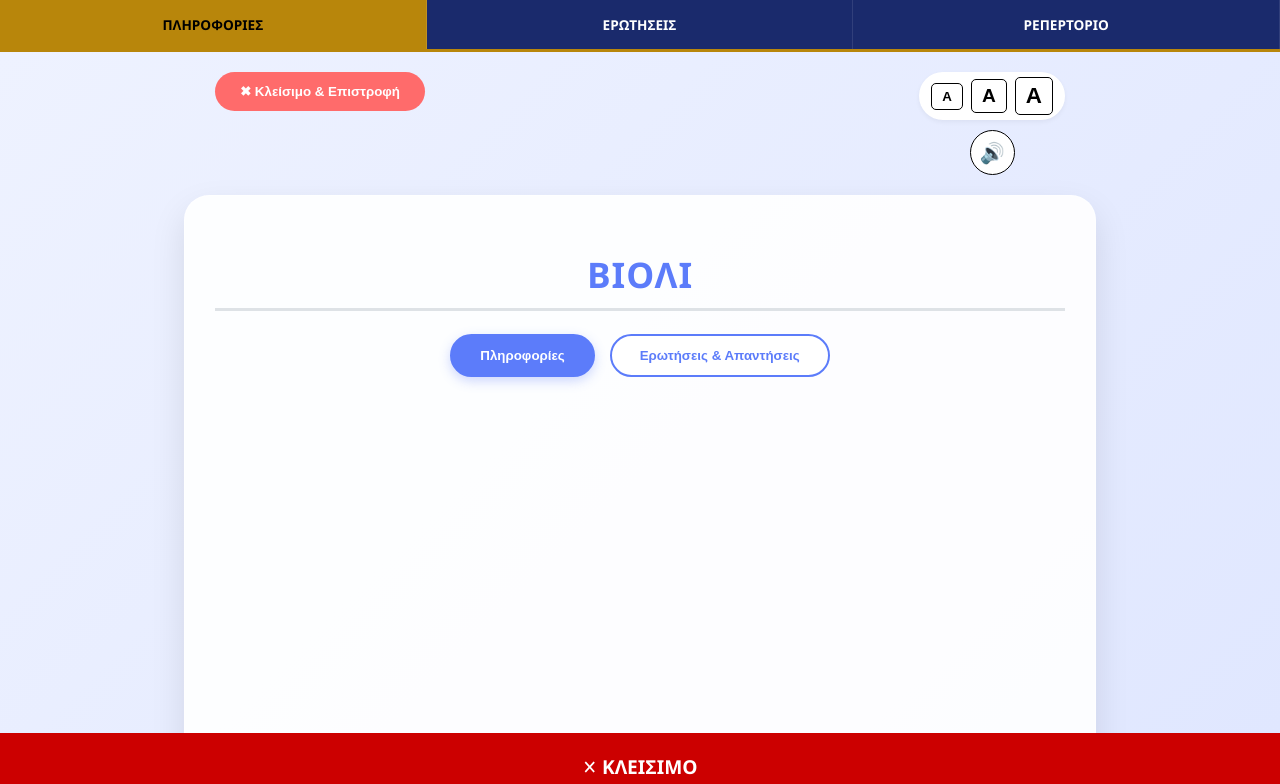
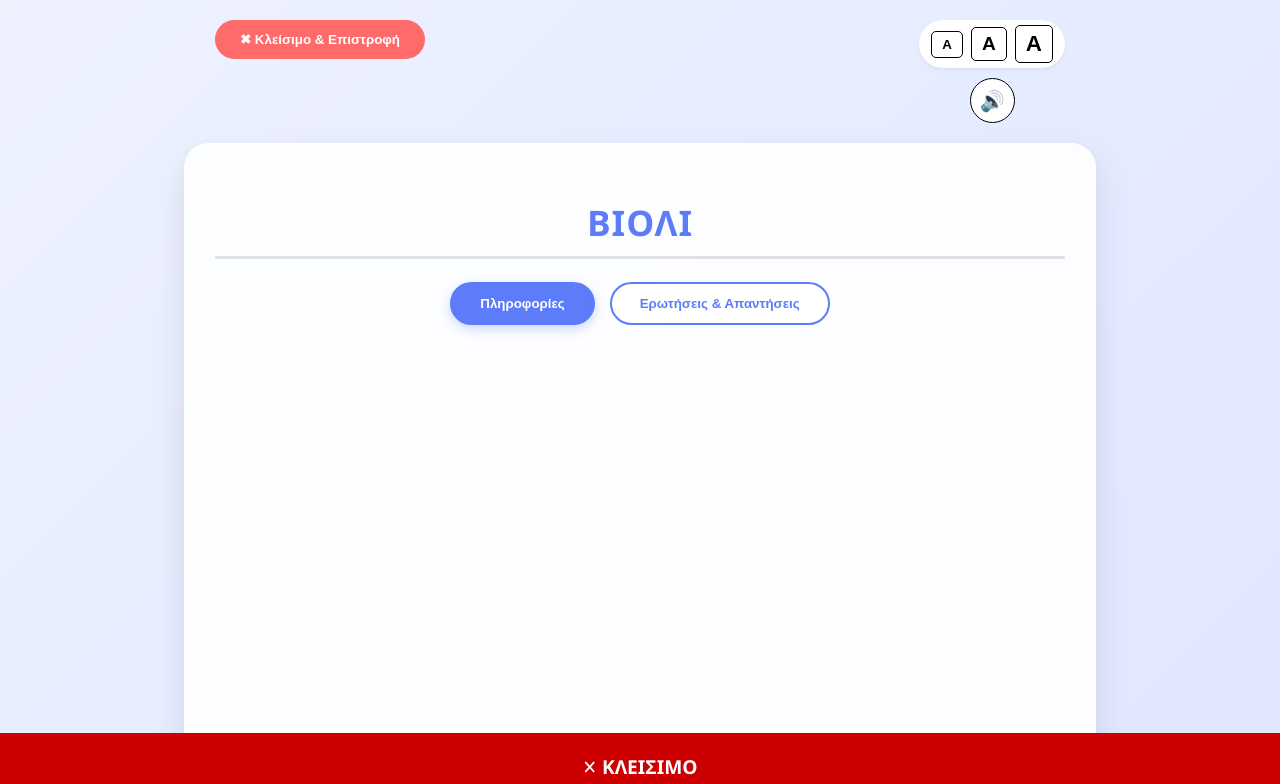
Before and after one commit to mousikisxoleio123-source/mobile, a plain HTML site: page index.html in a window 1280 px wide. Both pictures are taken after a click on the picture 848 px from the left and 133 px from the top of the page. Shown: the top 784 px of the page. Drawn offline with Linux system fonts and the light colour scheme; files whose address does not match are found by name.

Commit message:
Refactor index.html for improved modal functionality

```diff
--- a/index.html
+++ b/index.html
@@ -103,42 +103,17 @@
             display: none;
             flex-direction: column;
             align-items: center;
-            justify-content: flex-start; /* Ξεκινάει από πάνω */
+            justify-content: flex-start;
             z-index: 2000;
         }
 
         .modal-content {
-            width: 100%; /* Full πλάτος στο κινητό */
-            height: 100%; /* Full ύψος */
+            width: 100%;
+            height: 100%;
             background: white;
             display: flex;
             flex-direction: column;
             border: none;
-        }
-
-        /* --- TABS (ΕΤΙΚΕΤΕΣ) --- */
-        .tabs-header {
-            display: flex;
-            background: #1a2a6c;
-            width: 100%;
-            border-bottom: 3px solid #b8860b;
-        }
-
-        .tab-link {
-            flex: 1;
-            padding: 15px 5px;
-            color: white;
-            text-align: center;
-            font-size: 0.85rem;
-            font-weight: bold;
-            cursor: pointer;
-            border-right: 1px solid rgba(255,255,255,0.1);
-            text-transform: uppercase;
-        }
-
-        .tab-link.active {
-            background: #b8860b;
-            color: black;
         }
 
         /* --- ΠΕΡΙΕΧΟΜΕΝΟ --- */
@@ -174,12 +149,6 @@
 
     <div id="modal" class="overlay">
         <div class="modal-content">
-            <div class="tabs-header" id="modal-tabs">
-                <div class="tab-link active" onclick="changeTab(this, 'info')">Πληροφορίες</div>
-                <div class="tab-link" onclick="changeTab(this, 'qa')">Ερωτήσεις</div>
-                <div class="tab-link" onclick="changeTab(this, 'rep')">Ρεπερτόριο</div>
-            </div>
-
             <div class="iframe-container">
                 <iframe id="frame" src=""></iframe>
             </div>
@@ -224,7 +193,7 @@
             'Xylophone': '1Qw0NPoXu5JPJ8u2yhNrISTI7UVnDx48H'
         };
 
-        let currentInstrumentId = ""; // Κρατάμε ποιο όργανο είναι ανοιχτό
+        let currentInstrumentId = "";
 
         const listDiv = document.getElementById('list');
 
@@ -246,34 +215,16 @@
 
         function openPopup(id) {
             currentInstrumentId = id;
-            document.getElementById('modal-tabs').style.display = 'flex'; // Δείξε τα tabs
-            // Reset στο πρώτο tab
-            const firstTab = document.querySelector('.tab-link');
-            changeTab(firstTab, 'info');
-
+            // Φορτώνει απευθείας το αρχείο Info χωρίς να χρειάζονται tabs
+            document.getElementById('frame').src = `${id}Info.html`;
             document.getElementById('modal').style.display = 'flex';
             document.body.style.overflow = 'hidden';
         }
 
         function openVideo(id) {
-            document.getElementById('modal-tabs').style.display = 'none'; // Κρύψε τα tabs στο βίντεο
             document.getElementById('frame').src = `https://drive.google.com/file/d/${driveIds[id]}/preview`;
             document.getElementById('modal').style.display = 'flex';
             document.body.style.overflow = 'hidden';
-        }
-
-        function changeTab(element, type) {
-            // Αλλαγή εμφάνισης κουμπιών
-            document.querySelectorAll('.tab-link').forEach(t => t.classList.remove('active'));
-            element.classList.add('active');
-
-            // Αλλαγή URL στο iframe ανάλογα με το tab
-            let url = "";
-            if(type === 'info') url = `${currentInstrumentId}Info.html`;
-            if(type === 'qa') url = `${currentInstrumentId}QA.html`;
-            if(type === 'rep') url = `${currentInstrumentId}Rep.html`;
-
-            document.getElementById('frame').src = url;
         }
 
         function closeModal() {
```
